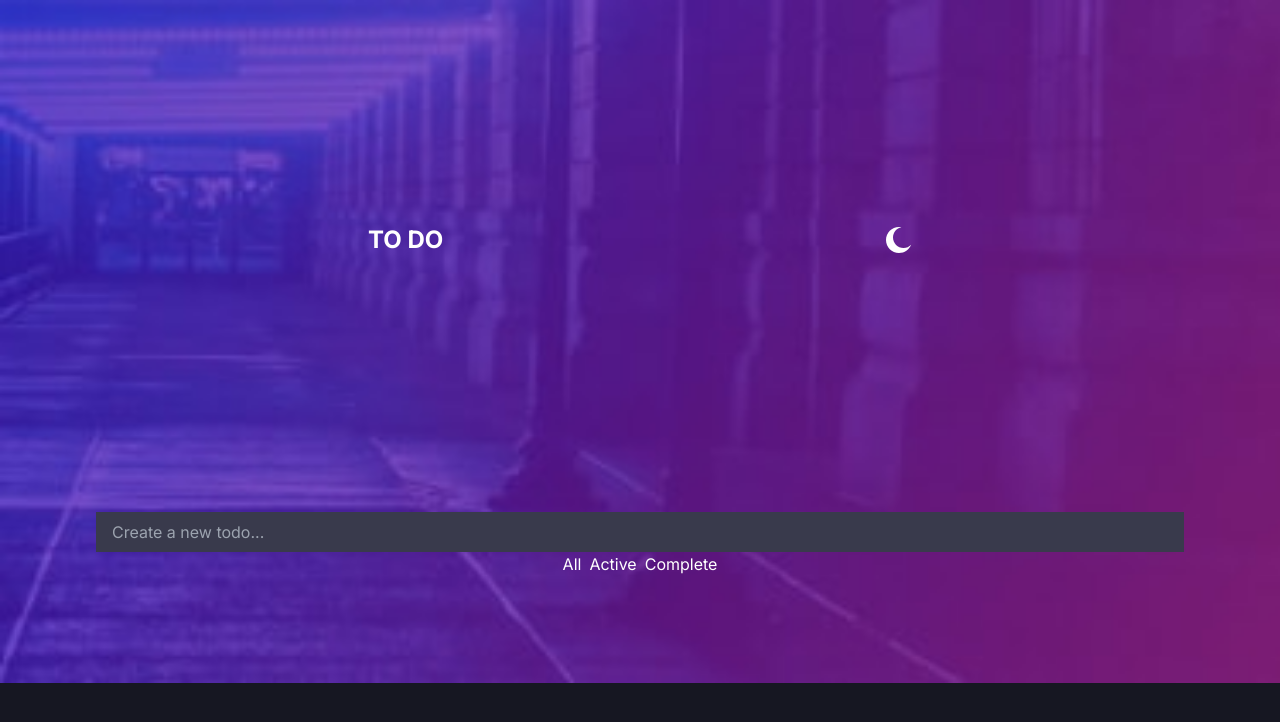
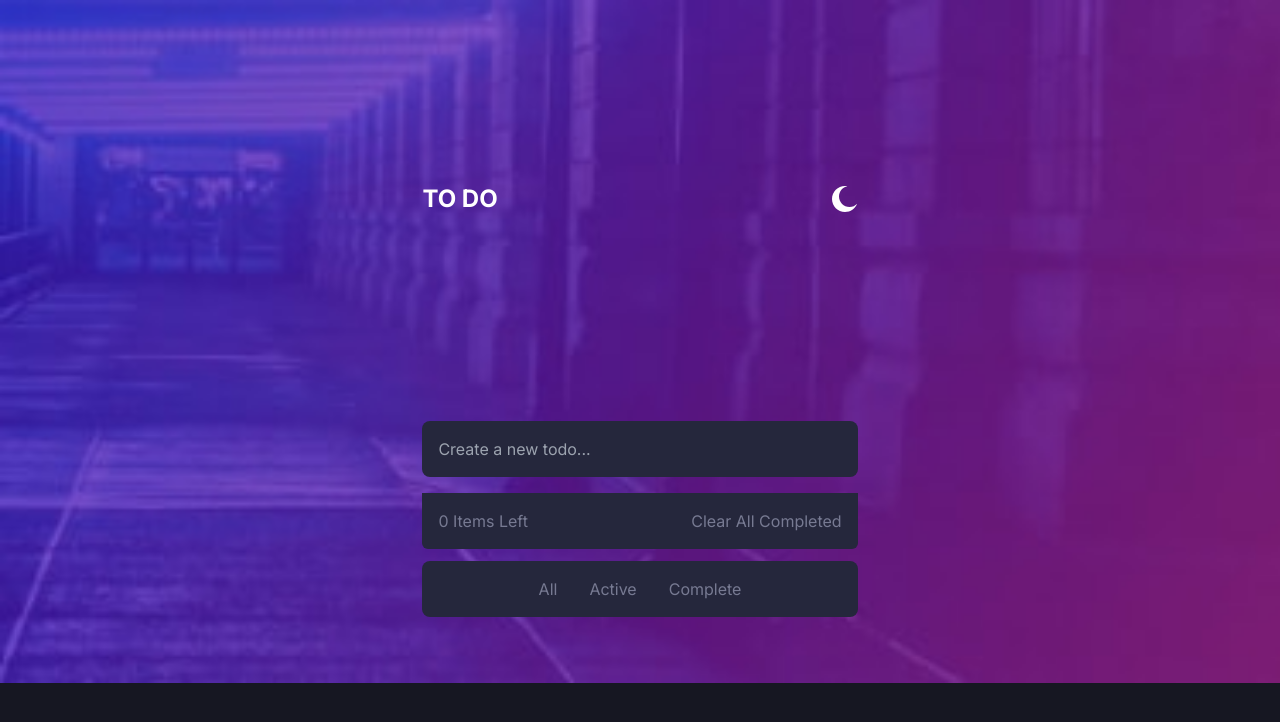
Before and after one commit to Misaponce/Todo-App, a Next.js app: page / in a window 1280 px wide. Shown: the top 722 px of the page. Built offline with nearby package versions, Linux system fonts and the light colour scheme.

Commit message:
style added to todo items, added toggle color mode, bottom menu added

```diff
--- a/app/globals.css
+++ b/app/globals.css
@@ -48,8 +48,21 @@ body {
 }
 
 .custom-input {
-  background-color: var(--Very-Dark-Grayish-Blue);
+  background-color: var(--Very-Dark-Desaturated-Blue);
   color: var(--Very-Light-Gray);
+}
+
+.todo-item {
+  background-color: var(--Very-Dark-Desaturated-Blue);
+}
+
+.todo-item-completed {
+  color: var(--Dark-Grayish-Blue);
+}
+
+.bottom-display-options, .bottom-menu {
+  background-color: var(--Very-Dark-Desaturated-Blue);
+  color: var(--Dark-Grayish-Blue);
 }
 
 /* Responsive Design */
--- a/app/page.tsx
+++ b/app/page.tsx
@@ -1,15 +1,24 @@
+'use client'
+
 import Image from 'next/image'
 import Moon from '../assets/images/icon-moon.svg';
 import Sun from '../assets/images/icon-sun.svg';
 import Todo from '@/components/Todo';
+import { useState } from 'react';
 
 export default function Home() {
 
+  const [iconMode, setIconMode] = useState(Moon)
+
+  const handleColorMode = () => {iconMode === Moon ? setIconMode(Sun) : setIconMode(Moon)}
+
   return (
-    <main className="flex min-h-screen flex-col items-center justify-around p-10 sm:p-24">
-      <div className="title-container w-full sm:w-1/2 flex justify-between">
+    <main className={`${iconMode === Moon ? 'dark-mode' : 'light-mode'} flex min-h-screen flex-col items-center justify-around p-10 sm:p-24`}>
+      <div className="title-container w-full sm:w-2/5 flex justify-between sm:mb-4">
         <h2 className='uppercase font-bold text-2xl'>to do</h2>
-        <Image src={Moon} alt='Moon-Icon' className='object-contain'/>
+        <button onClick={handleColorMode}>
+          <Image src={iconMode} alt='Moon-Icon' className='object-contain'/>
+        </button>
       </div>
       <Todo />
     </main>
--- a/components/CustomInput.tsx
+++ b/components/CustomInput.tsx
@@ -7,7 +7,7 @@ const CustomInput = ({ type, placeHolder, onChange, value }: CustomInputProps) =
       type={type}
       value={value}
       placeholder={placeHolder}
-      className='custom-input px-4 py-2 w-full'
+      className='custom-input p-4 w-full rounded-lg'
       onChange={onChange}/>
   )
 }
--- a/components/Todo.tsx
+++ b/components/Todo.tsx
@@ -77,8 +77,12 @@ const Todo = () => {
   setDisplayTodos(todos)
  }
 
+ const handleClearCompleteItems = () => {
+  setDisplayTodos(todos.filter((todo) => !todo.completed))
+ }
+
   return (
-    <div className="todo-wrapper flex flex-col w-full">
+    <div className="todo-wrapper flex flex-col w-full sm:w-2/5 sm:mt-4">
       <form onSubmit={handleSubmitForm}>
         <CustomInput
           type='text'
@@ -87,24 +91,35 @@ const Todo = () => {
           onChange={handleTodoInput}
         />
       </form>
-      <ul>
+      <ul className='mt-4 rounded-t-lg overflow-hidden'>
         {displayTodos.map((todo) => (
-          <li key={todo.id} className={`${todo.completed ? 'line-through' : ''} flex justify-between items-center m-4`}>
+          <li key={todo.id}
+            className={`
+            flex justify-between items-center todo-item
+            p-4 border-b-2 border-gray-700`}>
             {/* Completed Item */}
-            <div onClick={() => {handleCompleteItem(todo.id)}} className='rounded-full border-2 flex justify-center items-center p-1 cursor-pointer'>
-              <Image src={CheckIcon} alt='Check-Icon' className='object-contain w-3 h-3'/>
+            <div onClick={() => {handleCompleteItem(todo.id)}} className={`${todo.completed ? 'line-through todo-item-completed' : ''} flex cursor-pointer`}>
+              <div className={`${todo.completed ? 'bg-gradient-to-br from-blue-500 to-pink-500' : ''} rounded-full border-2 flex justify-center items-center p-1`}>
+                <Image src={CheckIcon} alt='Check-Icon' className='object-contain w-3 h-3'/>
+              </div>
+              <span className='flex-1 ms-2 cursor-pointer select-none'>
+                {todo.text}
+              </span>
             </div>
-            <span className='flex-1 ms-2 cursor-default select-none'>
-              {todo.text}
-            </span>
             {/* Delete Item */}
-            <div onClick={() => handleDeleteItem(todo.id)} className='ml-auto opacity-50 hover:opacity-100'>
+            <div onClick={() => handleDeleteItem(todo.id)} className='ml-auto opacity-70 hover:opacity-100'>
               <Image src={CloseIcon} alt='Close-icon' className='object-contain w-3 h-3 cursor-pointer'/>
             </div>
           </li>
         ))}
       </ul>
-      <div className='flex justify-center gap-2'>
+      <div className='p-4 bottom-display-options w-full rounded-b-md flex justify-between'>
+        <span className='select-none'>
+          {displayTodos.filter((todo) => !todo.completed).length} Items Left
+        </span>
+        <button onClick={handleClearCompleteItems}>Clear All Completed</button>
+      </div>
+      <div className='flex justify-center gap-8 bottom-menu mt-3 p-4 rounded-lg'>
         <button onClick={handleFilterAllItems}>All</button>
         <button onClick={handlerFilterActiveItems}>Active</button>
         <button onClick={handleFilterCompletedItem}>Complete</button>
```
